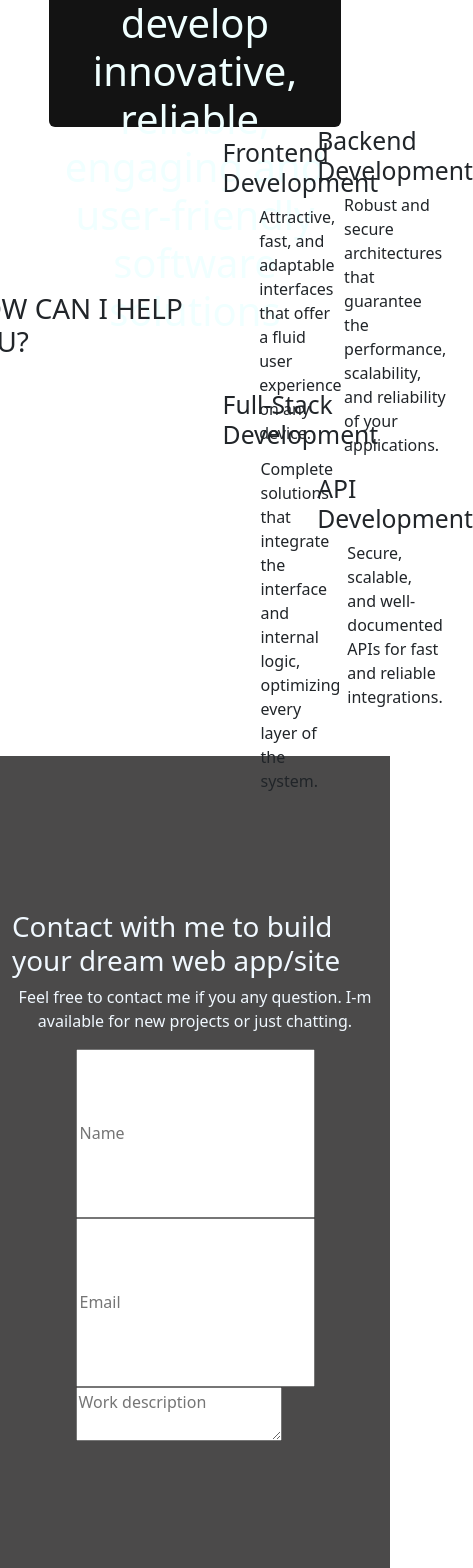
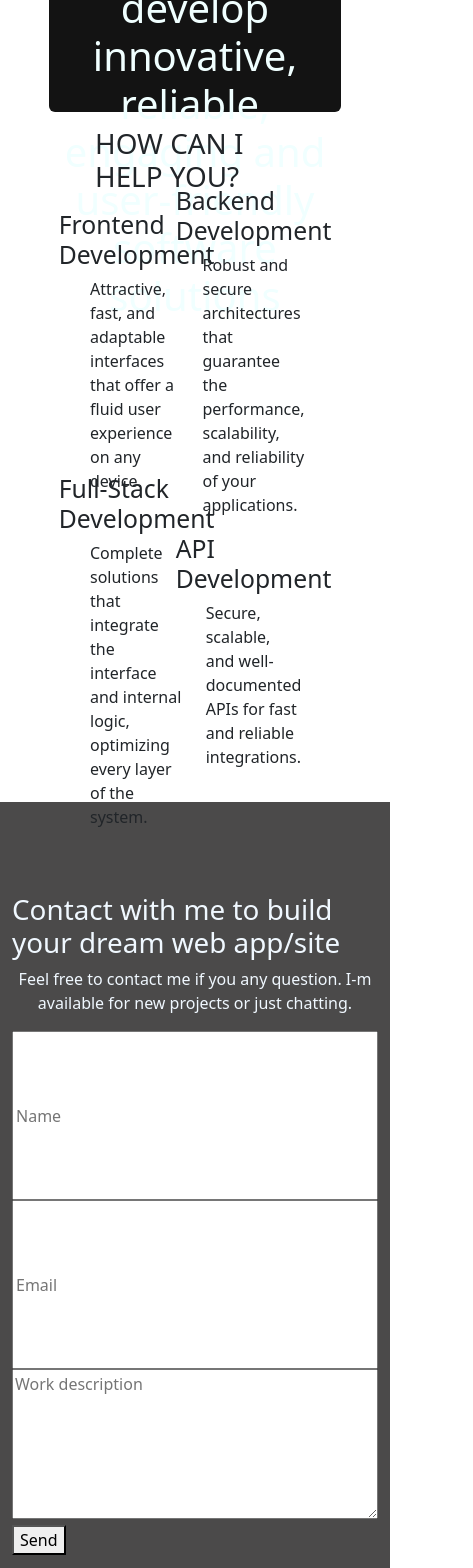
Before and after one commit to MatiasRevetria/revolio, a React (Vite) app: page / in a window 390 px wide. Shown: the part 1060-2628 px from the top of the page, 473 px wide, since content can reach past the window. Built offline with nearby package versions, Linux system fonts and the light colour scheme.

Commit message:
contact component structure

```diff
--- a/src/components/Contact.jsx
+++ b/src/components/Contact.jsx
@@ -11,9 +11,9 @@ const Contact = () => {
     const handleSubmit = (event)=>{
         event.preventDefault();
         let validationErrors = {};
-        if (!name) validationErrors.name = "Don't forget your name";
-        if (!email) validationErrors.email = "Don't forget your email";
-        if (!txtArea) validationErrors.txtArea = "What's going on inside that mind?";
+        if (!name.trim()) validationErrors.name = "Don't forget your name";
+        if (!email.trim()) validationErrors.email = "Don't forget your email";
+        if (!txtArea.trim()) validationErrors.txtArea = "What's going on inside that mind?";
 
         if(Object.keys(validationErrors.length)>0){
             setError(validationErrors);
@@ -44,14 +44,30 @@ const Contact = () => {
             <div id="contact-form">
                 <form onSubmit={handleSubmit}>
                     <div className="input">
-                        <input type="text" value={name} onChange={()=>handleChangeName} placeholder="Name"/>
+                        <input type="text" value={name} onChange ={handleChangeName} placeholder="Name" aria-invalid={!!error.name} aria-describedby="name-error"/>
+                        {error.name &&
+                            <small id="name-error" className="error">
+                                {error.name}
+                            </small>
+                        }
                     </div>
                     <div className="input">
-                        <input type="text" value={email} onChange={()=>handleChangeEmail} placeholder="Email"/>
+                        <input type="text" value={email} onChange={handleChangeEmail} placeholder="Email" aria-invalid={!!error.email} aria-describedby="email-error"/>
+                        {error.email &&
+                            <small id="email-error" className="error">
+                                {error.email}
+                            </small>
+                        }
                     </div>
                     <div id="text-area">
-                        <textarea value={txtArea} onChange={()=>handleChangeTxtArea} placeholder="Work description"></textarea>
+                        <textarea value={txtArea} onChange={handleChangeTxtArea} placeholder="Work description"
+                            rows={6} aria-invalid={!!error.txtArea} aria-describedby="message-error">
+                                {error.txtArea &&
+                                    <small id="message-error" className="error">{error.txtArea}</small>
+                                }
+                        </textarea>
                     </div>
+                    <button type="submit" className="btn-send">Send</button>
                 </form>
             </div>
         </div>
--- a/src/styles/Contact.css
+++ b/src/styles/Contact.css
@@ -12,6 +12,10 @@
     text-align: center;
 }
 
+#contact-container #contact-form{
+    width: 100%;
+}
+
 #contact-container input{
     width: 100%;
     height: 20vh
@@ -20,3 +24,7 @@
 .input{
     width:100%;
 }
+
+#text-area textarea{
+    width: 100%;
+}
--- a/src/styles/Mision.css
+++ b/src/styles/Mision.css
@@ -71,10 +71,9 @@
 
 #left-mision{
     width: 300px;
-    height: 300px;
 }
 #right-mision{
-    width: min(50vw,1000px);
+    width: min(60vw,1000px);
 }
 
 .col{
@@ -85,3 +84,14 @@
     height: 300px;
     border-radius: 6px;
 }
+
+@media (max-width: 760px) {
+    #skills{
+        display: flex;
+        flex-wrap: wrap;
+        gap: 3%;
+    }
+    #left-mision{
+        width: 200px;
+    }
+}
```
